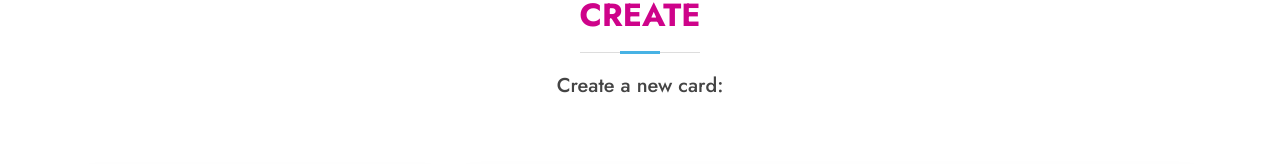
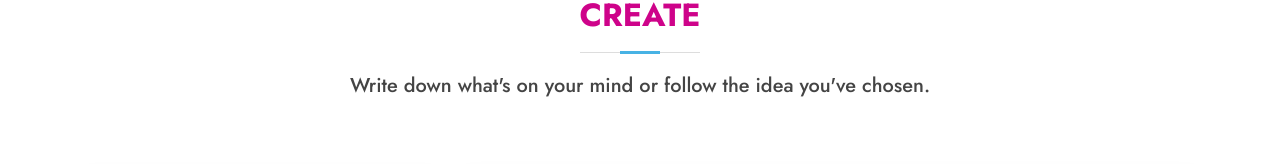
Before and after one commit to devorahortega/brainstorm-frontend, a Vue app: page /create in a window 1280 px wide. Shown: the part 136-300 px from the top of the page. Built offline with nearby package versions, Linux system fonts and the light colour scheme.

Commit message:
Adds line in create card.

```diff
--- a/src/views/CreateCard.vue
+++ b/src/views/CreateCard.vue
@@ -7,7 +7,7 @@
       <div class="container" data-aos="fade-up">
         <div class="section-title">
           <h2>Create</h2>
-          <h5>Create a new card:</h5>
+          <h5>Write down what's on your mind or follow the idea you've chosen.</h5>
         </div>
       </div>
 
```
